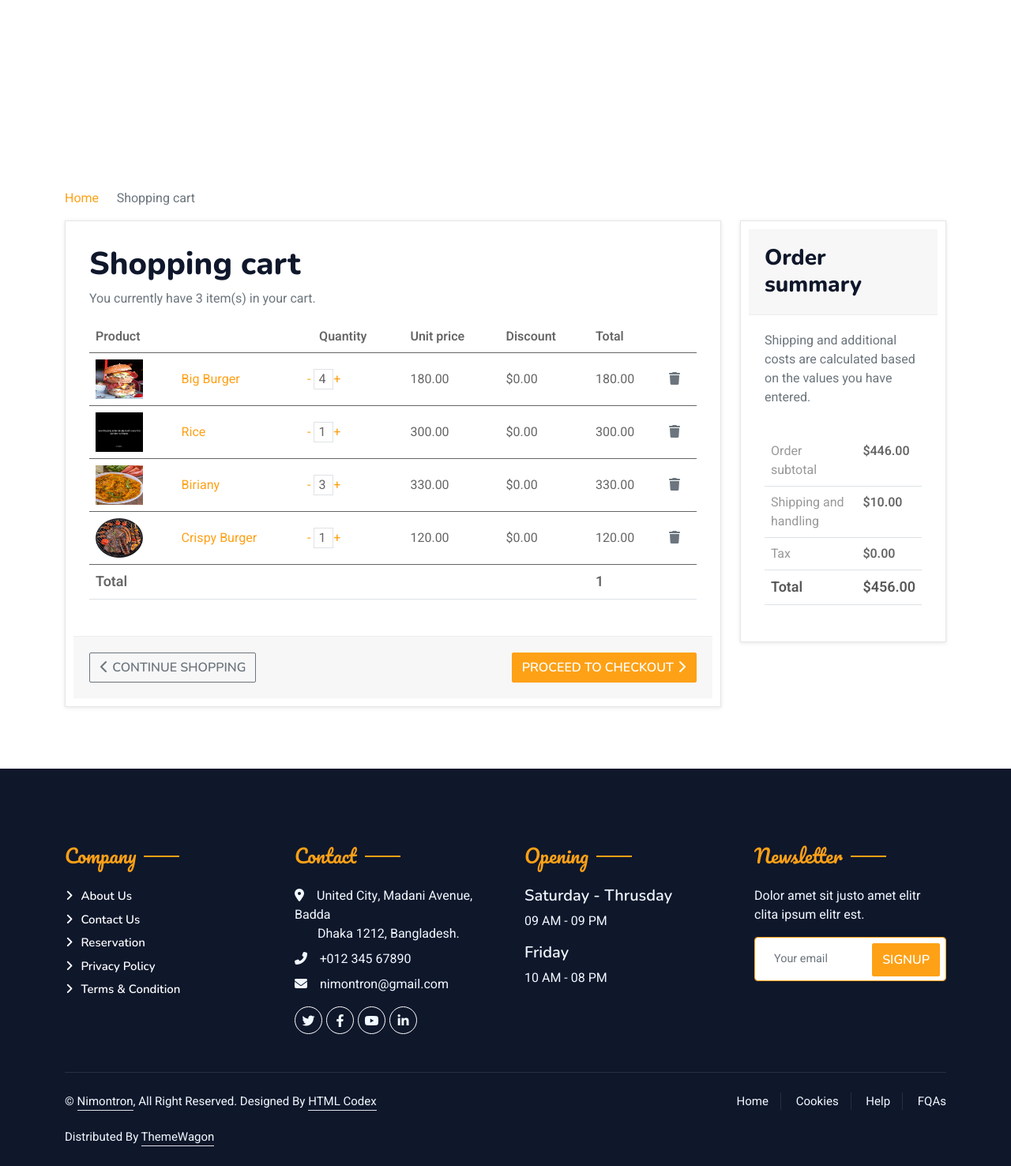
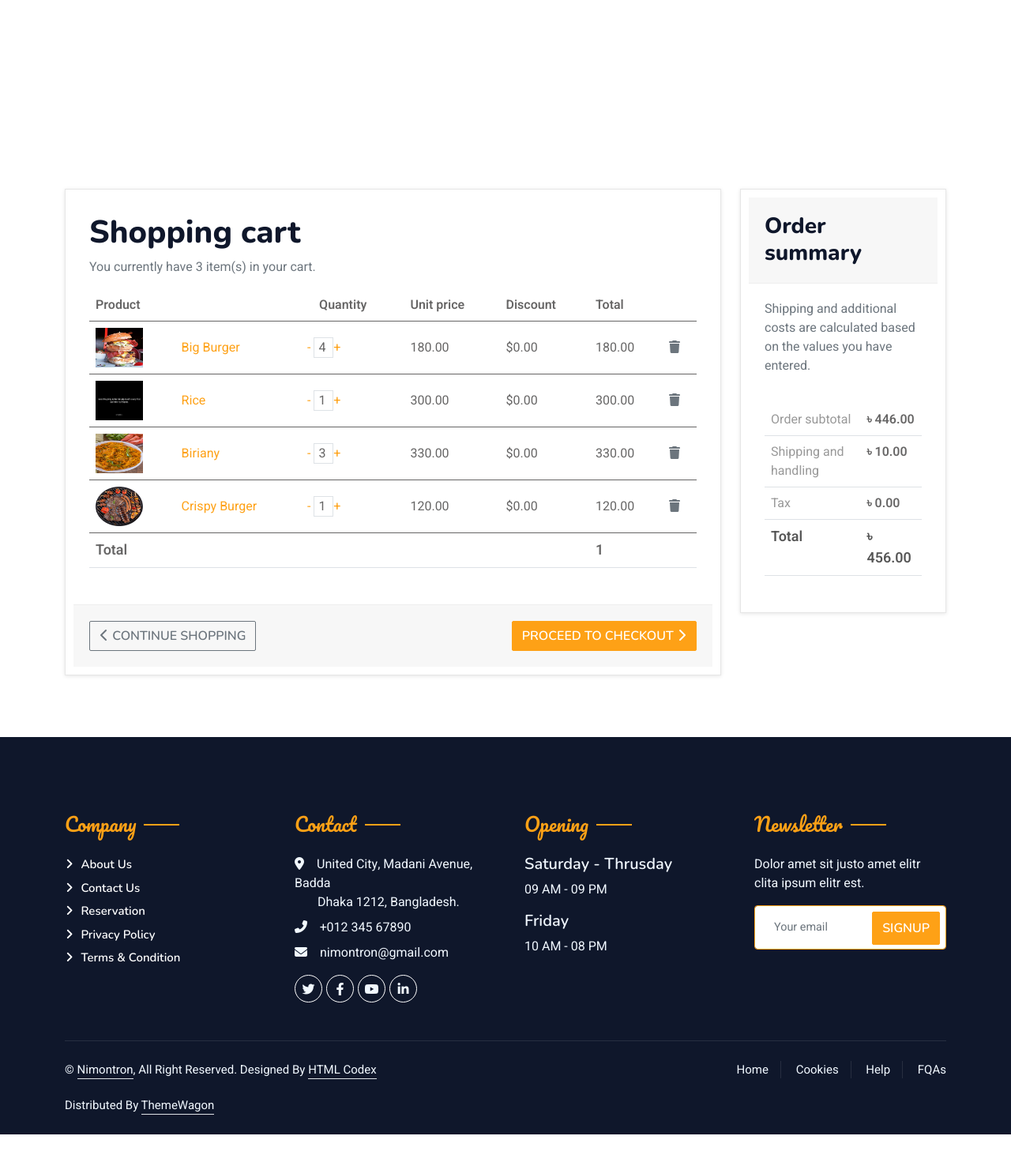
Before and after one commit to NiloyKumarKundu/Nimontron_Software-Engineering, a Django app: template Nimontron/Nimontron/customers/templates/customers/customer_view_cart.html in a window 1280 px wide. Shown: the part 925-2401 px from the top of the page at 79% size. After the commit the page ends 2361 px from the top, so only its background shows below. Run offline with Django 4.2, Linux system fonts and the light colour scheme; data comes from the database, SQL or seed files in the repository; tables that the repository leaves empty hold one stand-in row (values such as "Sample post"); the template is opened without the code that fills it: values that come from a table or form of the project are taken from there, most other values are stand-ins (such as "Sample title", 1, 10 or a date in 2020); some libraries are stand-ins or nearby versions.

Commit message:
cart font-end modified

```diff
--- a/Nimontron/Nimontron/customers/templates/customers/customer_view_cart.html
+++ b/Nimontron/Nimontron/customers/templates/customers/customer_view_cart.html
@@ -130,17 +130,6 @@
     <div id="content">
       <div class="container">
         <div class="row">
-          <div class="col-lg-12">
-            <!-- breadcrumb-->
-            <nav aria-label="breadcrumb">
-              <ol class="breadcrumb">
-                <li class="breadcrumb-item"><a href="#">Home</a></li>
-                <li aria-current="page" class="breadcrumb-item active">Shopping cart</li>
-              </ol>
-            </nav>
-          </div>
-
-
           <div id="basket" class="col-lg-9">
             <div class="box">
               <form method="post" action="checkout1.html">
@@ -221,19 +210,19 @@
                   <tbody>
                     <tr>
                       <td>Order subtotal</td>
-                      <th>$446.00</th>
+                      <th>&#2547; 446.00</th>
                     </tr>
                     <tr>
                       <td>Shipping and handling</td>
-                      <th>$10.00</th>
+                      <th>&#2547; 10.00</th>
                     </tr>
                     <tr>
                       <td>Tax</td>
-                      <th>$0.00</th>
+                      <th>&#2547; 0.00</th>
                     </tr>
                     <tr class="total">
                       <td>Total</td>
-                      <th>$456.00</th>
+                      <th>&#2547; 456.00</th>
                     </tr>
                   </tbody>
                 </table>
```
